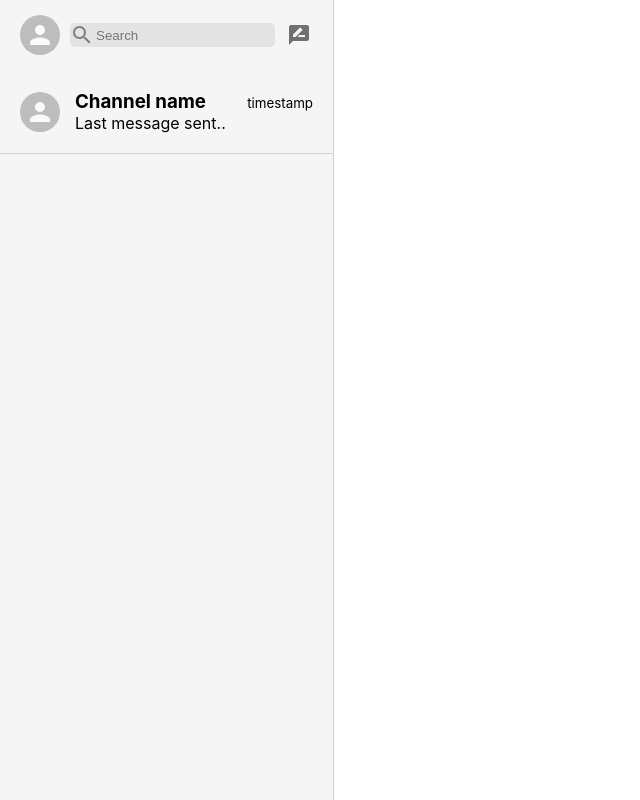
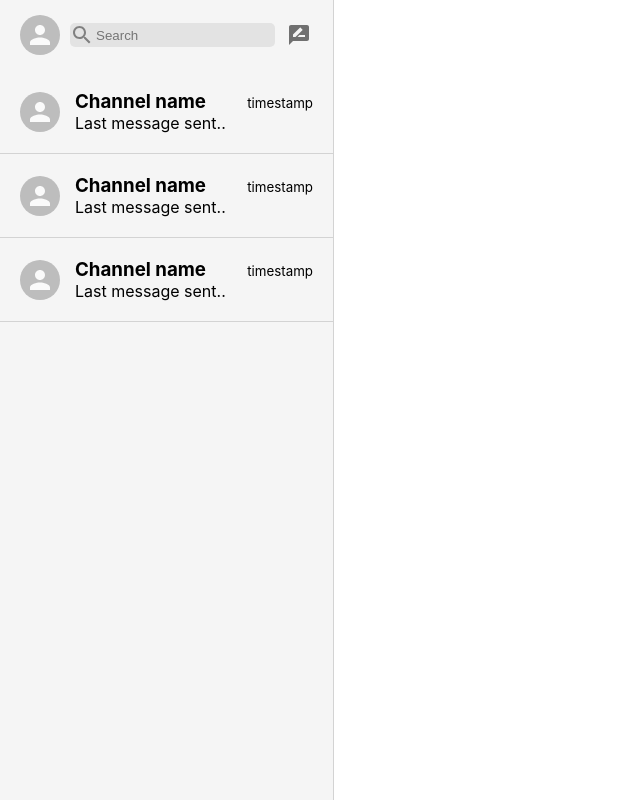
Before and after one commit to doniaskima/Chat, a React (Create React App) app: page / in a window 1280 px wide. Shown: the whole page, without its empty margins (0-640 px from the left). Built offline with nearby package versions, Linux system fonts and the light colour scheme.

Commit message:
sidebar done

```diff
--- /dev/null
+++ b/src/components/Chat.js
@@ -0,0 +1,12 @@
+import React from 'react'
+import "./Chat.css";
+
+const Chat = () => {
+  return (
+      <div className="chat">
+
+   </div>
+  )
+}
+
+export default Chat
--- a/src/components/Imessage.js
+++ b/src/components/Imessage.js
@@ -1,12 +1,14 @@
 import React from 'react'
 import Sidebar from './Sidebar'
 import "./Imessage.css";
+import Chat from './Chat';
 
 const Imessage = () => {
   return (
     // Sidebar
     <div className="imessage">
-      <Sidebar/>
+      <Sidebar />
+      <Chat/>
     </div>
   )
 }
--- a/src/components/Sidebar.css
+++ b/src/components/Sidebar.css
@@ -34,3 +34,16 @@
     background: transparent;
     outline-width: 0;
 }
+
+.sidebar-chats {
+    overflow: scroll;
+}
+
+.sidebar-chats::-webkit-scrollbar {
+    display: none;
+}
+
+.sidebar-chats {
+    -ms-overflow-style: none;
+    scrollbar-width: none;
+}
--- a/src/components/Sidebar.js
+++ b/src/components/Sidebar.js
@@ -22,6 +22,8 @@ const Sidebar = () => {
             </div>
             <div className="sidebar-chats">
                 <SidebaChat/>
+                 <SidebaChat/>
+                <SidebaChat />
             </div>
         </div>
     )
```
Also changed, not shown: src/components/Chat.css (added).
